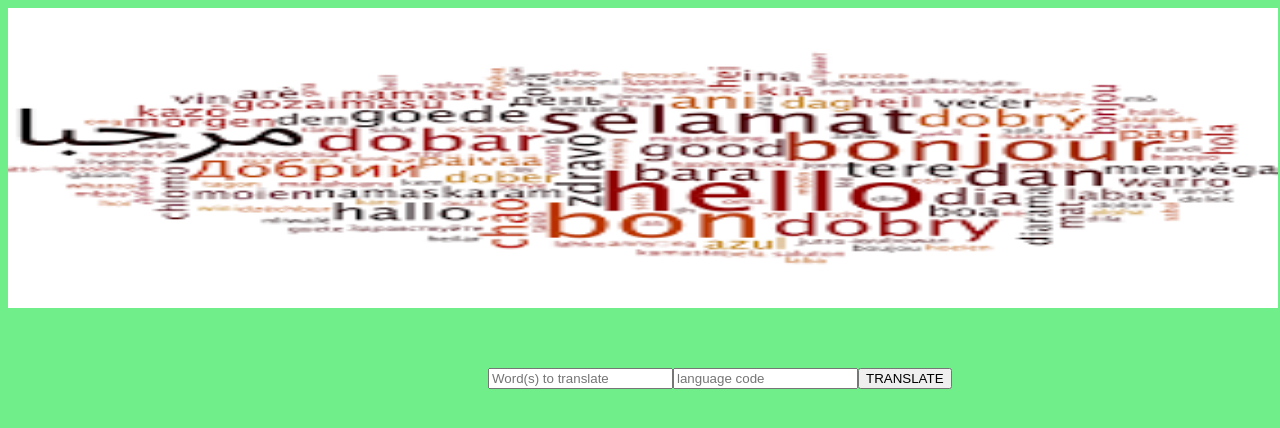
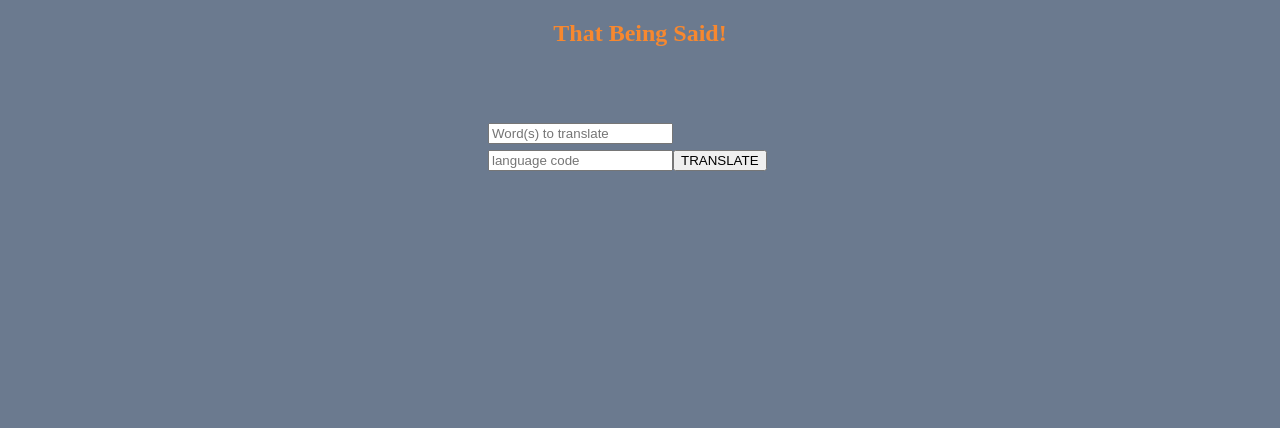
Before and after one commit to glenbuck503/That-Being-Said, a React (Create React App) app: page / in a window 1280 px wide. Shown: the top 428 px of the page. Built offline with nearby package versions, Linux system fonts and the light colour scheme.

Commit message:
add divs for styling

```diff
--- a/src/App.css
+++ b/src/App.css
@@ -38,7 +38,7 @@
 }
 
 body {
-  background-color:rgb(112, 238, 137);
+  background-color: #6B7A8F;
 }
 
 img {
@@ -59,3 +59,14 @@ img {
 
 
  }
+
+ .said {
+   text-align: center;
+   font-family: cursive;
+   color: #F7882F;
+ }
+
+  #first .placeholder {
+   font-family:monospace;
+   text-transform: red;
+ }
--- a/src/Header.js
+++ b/src/Header.js
@@ -5,7 +5,8 @@ import ReusableForm from "./ReusableForm";
 function Header() {
   return (
     <React.Fragment>
-      <img src={wordsImage} id="languagesPic" />
+      <h2 className="said">That Being Said!</h2>
+      {/* <img src={wordsImage} id="languagesPic" /> */}
 
 
 
--- a/src/ReusableForm.js
+++ b/src/ReusableForm.js
@@ -21,6 +21,7 @@ function ReusableForm(props) {
       .then(
         (jsonifiedResponse) => {
           setTranslatedWord(jsonifiedResponse.text[0]);
+          setTranslatedLang(jsonifiedResponse.text);
 
 
 
@@ -40,13 +41,14 @@ function ReusableForm(props) {
 
   return (
     <React.Fragment>
-
+        <div className="first">
         <input
           onChange={handleChange}
 
           type='text'
           name='words'
           placeholder='Word(s) to translate' />
+          </div>
           <input
           onChange={handleChangeLang}
 
```
Also changed, not shown: src/index.css (line endings or trailing spaces).
